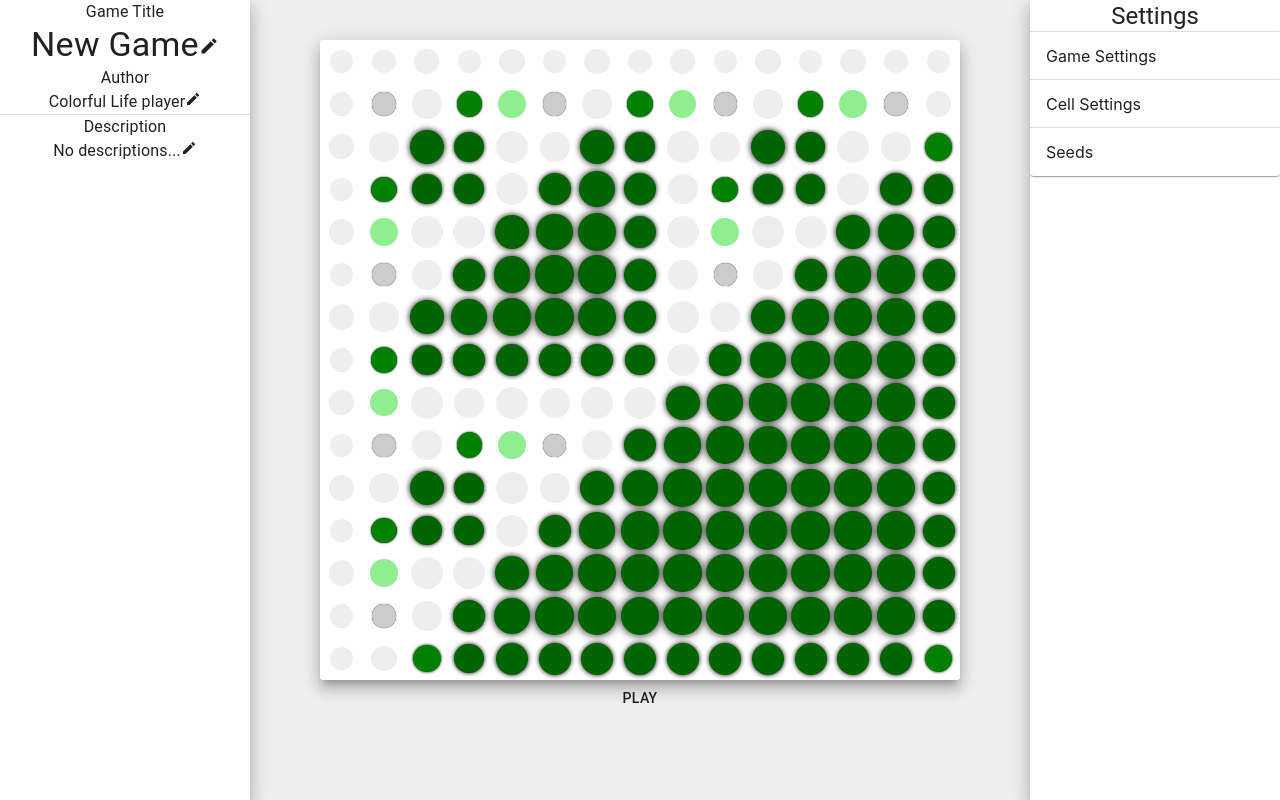
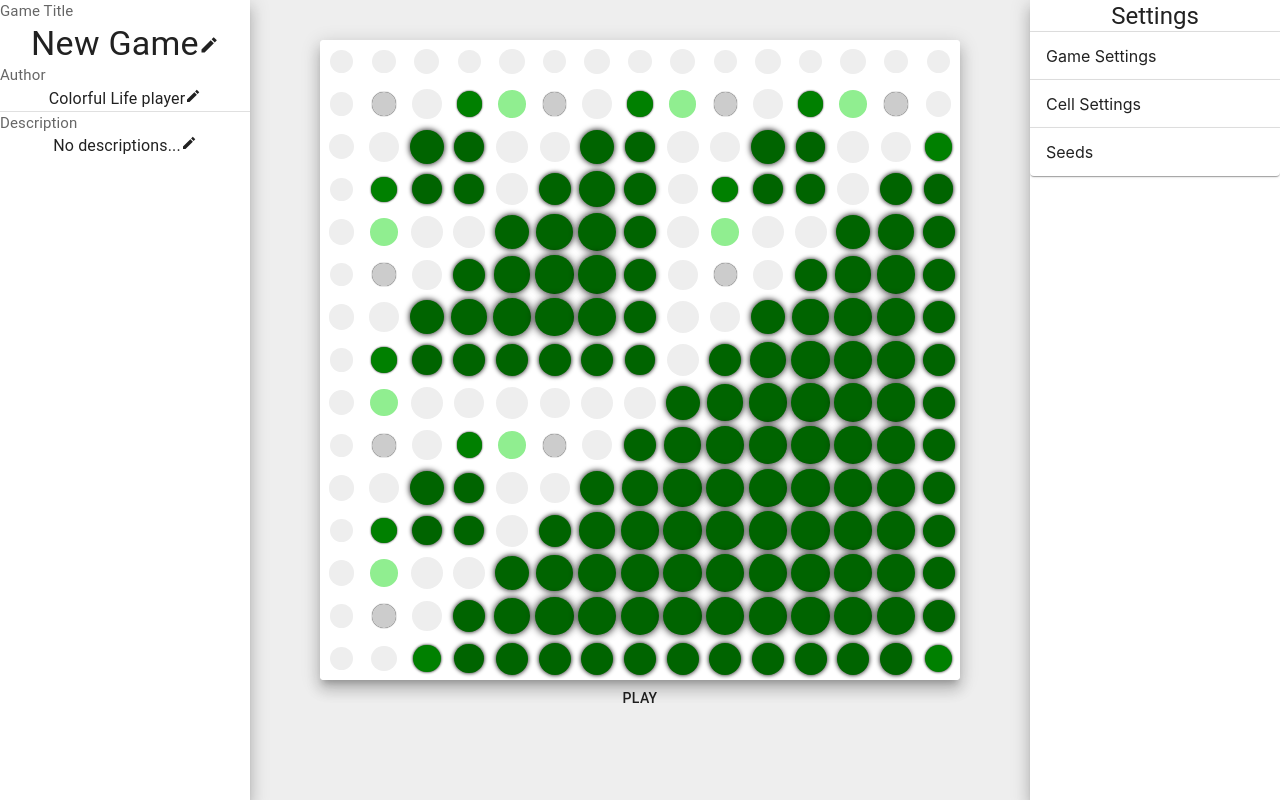
Before and after one commit to y1hao/ColorfulLife, a React (Create React App) app in the folder life/: page / in a window 1280 px wide. Built offline with nearby package versions, Linux system fonts and the light colour scheme.

Commit message:
Adjust input title styles

```diff
--- a/life/src/Components/InputTitle.tsx
+++ b/life/src/Components/InputTitle.tsx
@@ -1,5 +1,5 @@
 import React from 'react';
-import { Typography, Tooltip } from '@material-ui/core';
+import { Typography, Tooltip, makeStyles } from '@material-ui/core';
 import { InfoSharp } from '@material-ui/icons';
 
 interface IProps{
@@ -7,9 +7,17 @@ interface IProps{
     children: string
 }
 
+const useStyles = makeStyles({
+    root: {
+        textAlign: "start",
+        color: "#666666",
+        fontSize: "15px"
+    }
+})
+
 export default function InputTitle(props: IProps) {
-
-    return <Typography>
+    const classes = useStyles();
+    return <Typography className={classes.root}>
         {props.children}
         {
             props.info !== undefined &&
```
